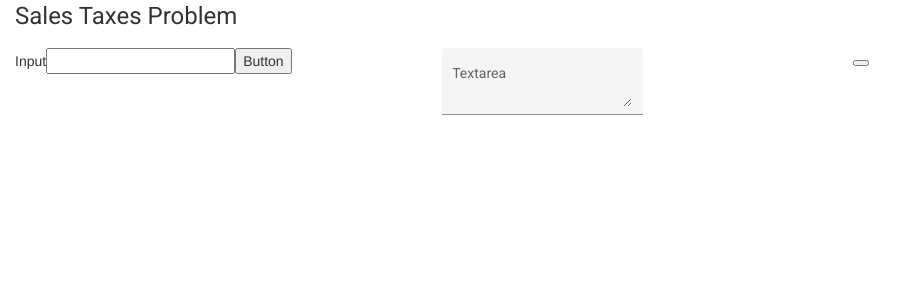
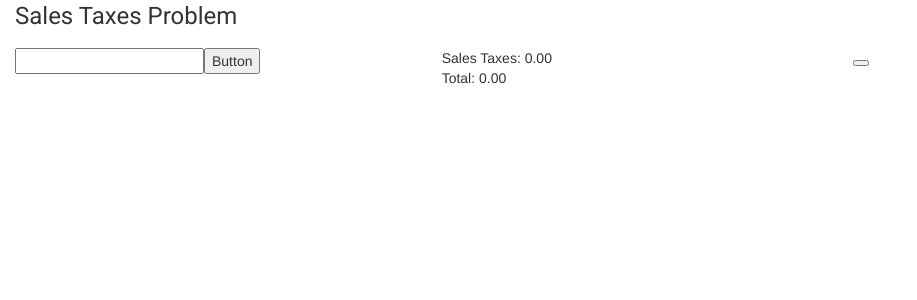
Before and after one commit to AmieLauren/salesTaxes, an Angular app: page / in a window 1280 px wide. Both pictures are taken after a click on the button 861 px from the left and 63 px from the top of the page. Shown: the top 300 px of the page, without its empty margins (0-917 px from the left). Built offline with nearby package versions, Linux system fonts and the light colour scheme.

Commit message:
Backtracked and cleaned up some repeate code and fixed rounding issue

```diff
--- a/src/app/app.component.html
+++ b/src/app/app.component.html
@@ -19,18 +19,24 @@
   <div class="row">
 
     <div class="col-sm-4">
+      <input type="string" id="input" (keyup.enter)="onEnteringInput(inputString)" [(ngModel)]="inputString">
+      <button type="submit" (click)="onEnteringInput(inputString)">Button</button>
+      <div>
+        <table>
+        <tr *ngFor = "let row of shoppingList">
+          {{row.quantity}} {{row.product}} {{row.cost}}
+        </tr>
+      </table>
+      </div>
 
-        <mat-label>Input</mat-label>
-      <input type="string" id="input" (keyup.enter)="onEnteringInput(testerString)" [(ngModel)]="testerString">
-      <button type="submit" (click)="onEnteringInput(testerString)">Button</button>
-      <div>{{testerString}}</div>
     </div>
 <button (click)="checkoutButton(shoppingList)"></button>
     <div class="col-sm-4">
-      <mat-form-field appearance="fill">
-        <mat-label>Textarea</mat-label>
-        <textarea matInput></textarea>
-      </mat-form-field>
+     <table>
+       <tr *ngFor = "let row of receipt">
+         {{row}}
+       </tr>
+     </table>
     </div>
 
   </div>
@@ -39,6 +45,5 @@
 
 
 
-
 </body>
 </html>
--- a/src/app/app.component.ts
+++ b/src/app/app.component.ts
@@ -11,17 +11,15 @@ import * as _ from 'lodash';
 export class AppComponent {
   title = 'salesTaxes';
   // the entered input
-  testerString: string;
-  // to hold the shopping list items
+  inputString: string;
   shoppingList: StoreItem[] = [];
   checkoutList: StoreItem[] = [];
   receipt: string[] = [];
-  salesTaxes: number;
-  cartTotal: number;
+  salesTaxes = 0;
+  cartTotal = 0;
 
   onEnteringInput(inputString: string): void {
     // split on ' at ' and space to get the needed variables for shoppingList
-
     const splitInputUp = inputString.split(' ');
     splitInputUp.shift();
     splitInputUp.splice(-2, 2);
@@ -47,21 +45,19 @@ export class AppComponent {
       console.log('sorted shopping list', items);
       this.calculateUniqueProduct(items);
     }
+    // loops and pushed final cart details to receipt that will be displayed
     for (const product of this.checkoutList) {
       this.salesTaxes += product.salesTax;
       this.cartTotal += product.cost;
       if (product.quantity === 1) {
-        this.receipt.push(`${product.product}: ${product.cost}`);
+        this.receipt.push(`${product.product}: ${product.cost.toFixed(2)}`);
       }
       if (product.quantity > 1) {
-        this.receipt.push(`${product.product}: ${product.cost} (${product.quantity} @ ${product.originalCost})`);
+        this.receipt.push(`${product.product}: ${product.cost.toFixed(2)} (${product.quantity} @ ${product.originalCost})`);
       }
     }
-    console.log('sales tax:', this.salesTaxes, 'total amount', this.cartTotal);
-    this.receipt.push(`Sales Taxes: ${this.salesTaxes} `);
-    this.receipt.push(`Total: ${this.cartTotal}`);
-    console.log('THE FINAL RECEIPT', this.receipt);
-    // takes the shopping list and calculates the tax based on the product type
+    this.receipt.push(`Sales Taxes: ${this.salesTaxes.toFixed(2)} `);
+    this.receipt.push(`Total: ${this.cartTotal.toFixed(2)}`);
   }
   calculateUniqueProduct(productList: StoreItem[]): void {
     // adds unique product info totals and adds to checkoutList
@@ -69,37 +65,44 @@ export class AppComponent {
     let productCost = 0;
     let originalCost = 0;
     let salesTax = 0;
+    let productTax = 0;
     let product;
     for (const item of productList) {
       productCost += item.cost;
       originalCost = item.cost;
-      // salesTax += salesTax;
+      salesTax += salesTax;
       productCount += item.quantity;
       product = item.product;
       // if import tax applies (5%)
       if (product.includes('Imported')){
-        salesTax += (productCost * 0.05);
-        productCost = productCost + (productCost * 0.05);
+        productTax = this.calculateSalesTax(productCost, 0.05);
+        salesTax += productTax;
+        productCost = productCost + productTax;
       }
       // if sales tax applies, add to total (10%)
       if (!(product.includes('Book') || product.includes('Chocolate') || product.includes('pills') )){
-        salesTax += (productCost * 0.1);
-        productCost = productCost + (productCost * 0.1);
+        productTax = this.calculateSalesTax(productCost, 0.1);
+        salesTax += productTax;
+        productCost = productCost + productTax;
       }
     }
-    // console.log('checkout list', this.checkoutList);
     this.checkoutList.push(
       {
         quantity: Number(productCount),
         product: product.toString(),
         cost: Number(productCost),
-        originalCost: Number(originalCost)
+        originalCost: Number(originalCost),
+        salesTax: Number(salesTax)
       }
     );
-    console.log('The checkoutList', this.checkoutList);
-
+  }
+  calculateSalesTax(productCost: number, taxPercent: number): number {
+    // Rounds tax up to nearest 5 cents
+    const productTaxTotal = productCost * taxPercent;
+    return Math.round(productTaxTotal * 20) / 20;
   }
 
 
 
+
 }
```
